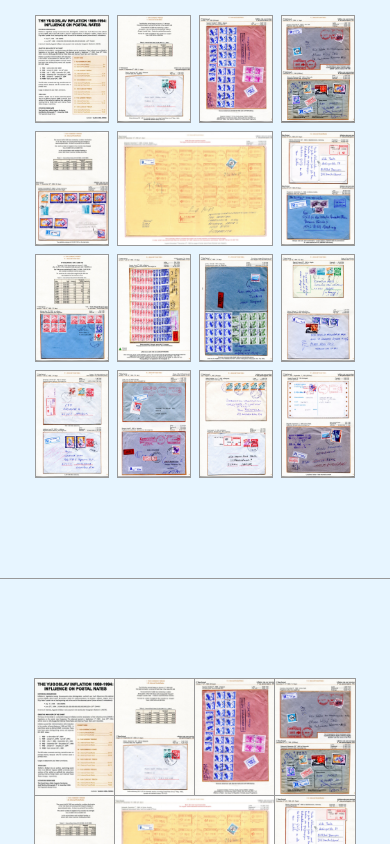
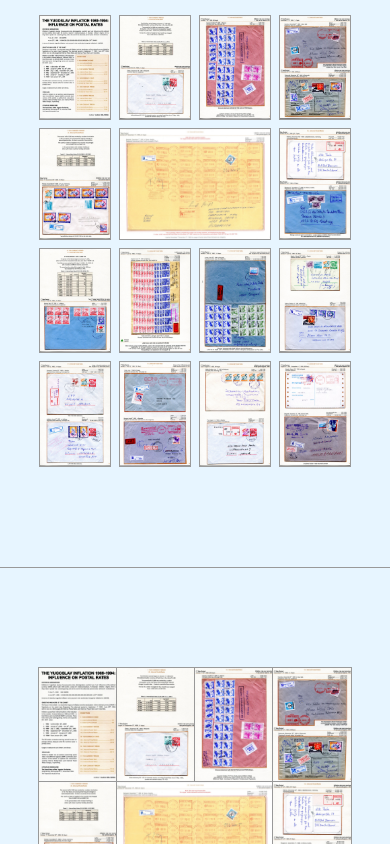
Before and after one commit to nemanjamalesija/milicrs-demo, a Vue app: page / in a window 390 px wide. Shown: the top 844 px of the page. Built offline with nearby package versions, Linux system fonts and the light colour scheme.

Commit message:
Adjust responsive

```diff
--- a/src/assets/main.css
+++ b/src/assets/main.css
@@ -42,12 +42,6 @@ body {
 
 @media only screen and (max-width: 1000px) {
   .gallery-wrapper {
-    width: 380px;
+    width: 80%;
   }
 }
-
-@media only screen and (max-width: 400px) {
-  .gallery-wrapper {
-    width: 320px;
-  }
-}
```
